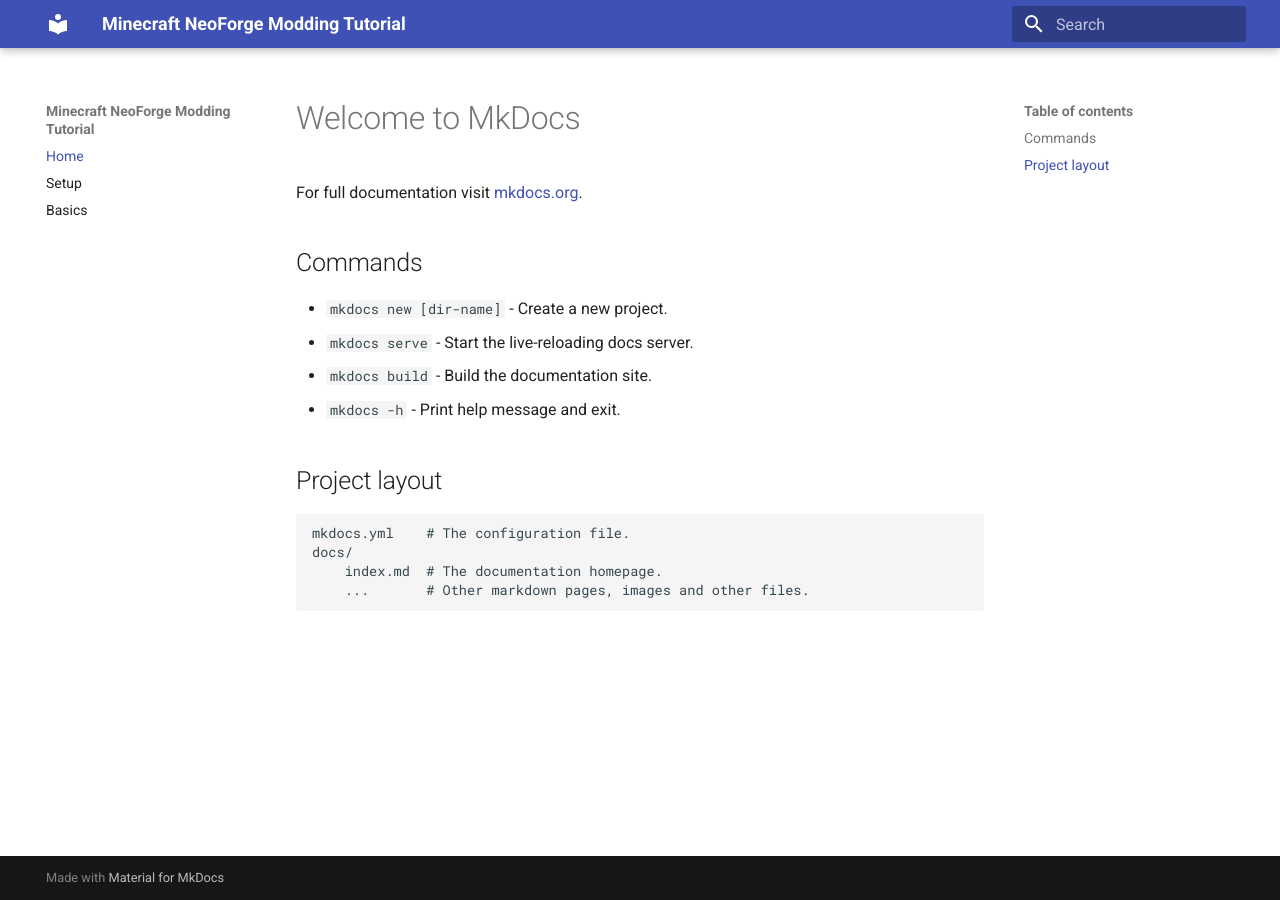
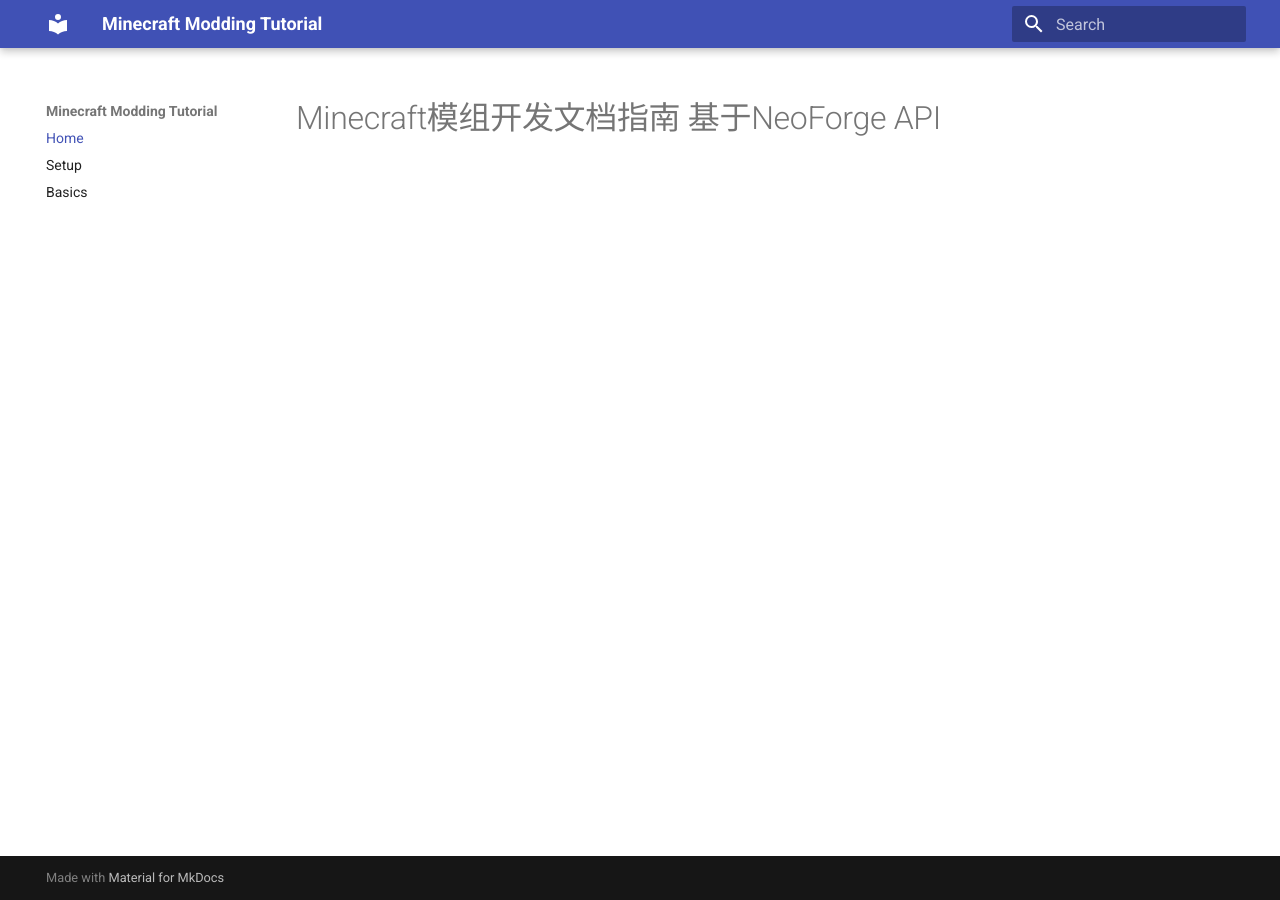
Before and after one commit to SanJin-09/minecraft-modding-tutorial-docs-neoforge, an MkDocs documentation site: the page built from docs/index.md, in a window 1280 px wide. Built offline with MkDocs 1.6.1 and Material for MkDocs 9.7.7, drawn with Linux system fonts in a browser that asks for light colours.

Commit message:
基础结构构建

```diff
--- a/docs/index.md
+++ b/docs/index.md
@@ -1,17 +1 @@
-# Welcome to MkDocs
-
-For full documentation visit [mkdocs.org](https://www.mkdocs.org).
-
-## Commands
-
-* `mkdocs new [dir-name]` - Create a new project.
-* `mkdocs serve` - Start the live-reloading docs server.
-* `mkdocs build` - Build the documentation site.
-* `mkdocs -h` - Print help message and exit.
-
-## Project layout
-
-    mkdocs.yml    # The configuration file.
-    docs/
-        index.md  # The documentation homepage.
-        ...       # Other markdown pages, images and other files.
+# Minecraft模组开发文档指南 基于NeoForge API
--- a/mkdocs.yml
+++ b/mkdocs.yml
@@ -1,4 +1,4 @@
-site_name: Minecraft NeoForge Modding Tutorial
+site_name: Minecraft Modding Tutorial
 theme:
   name: material
 nav:
```
